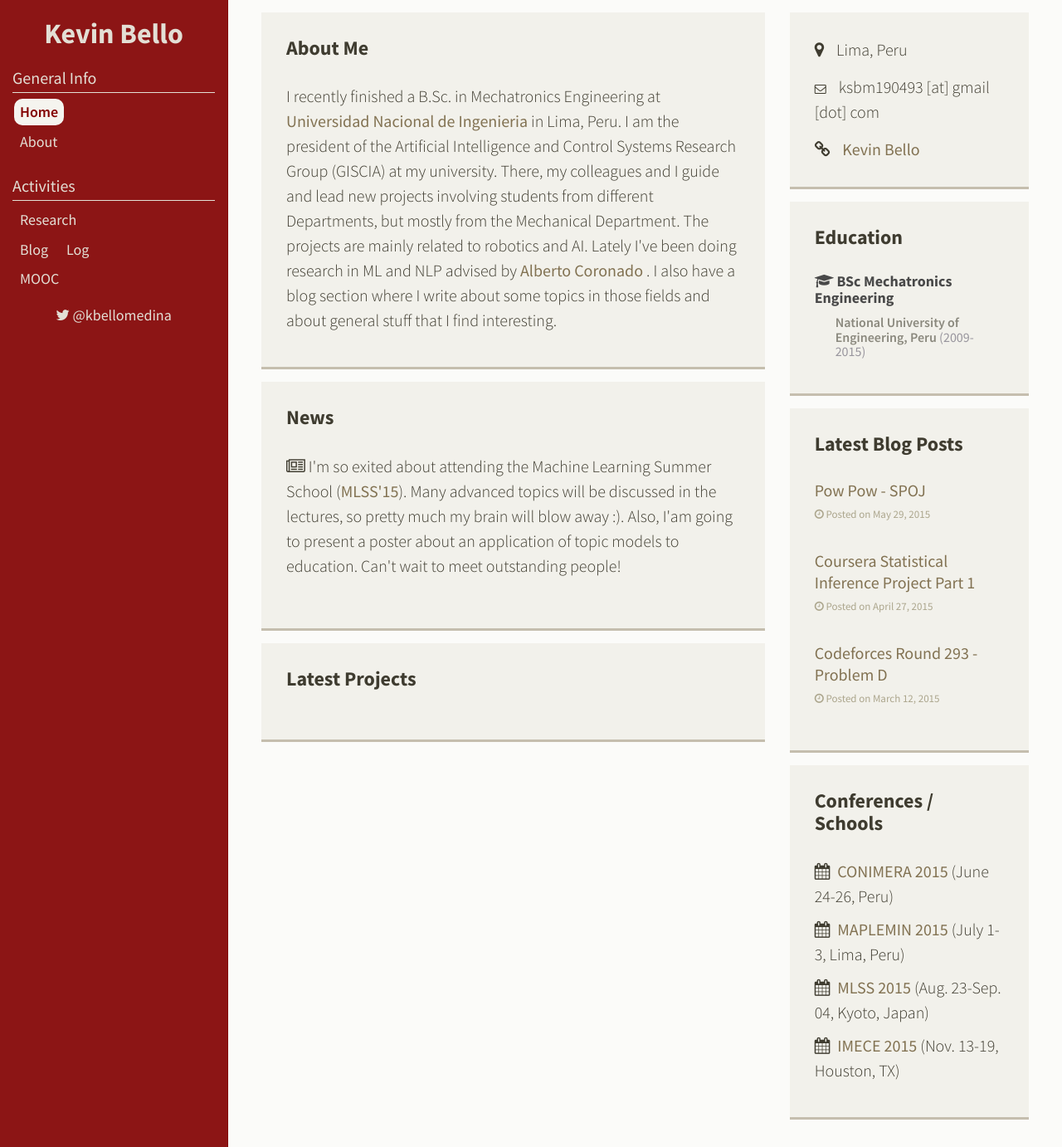
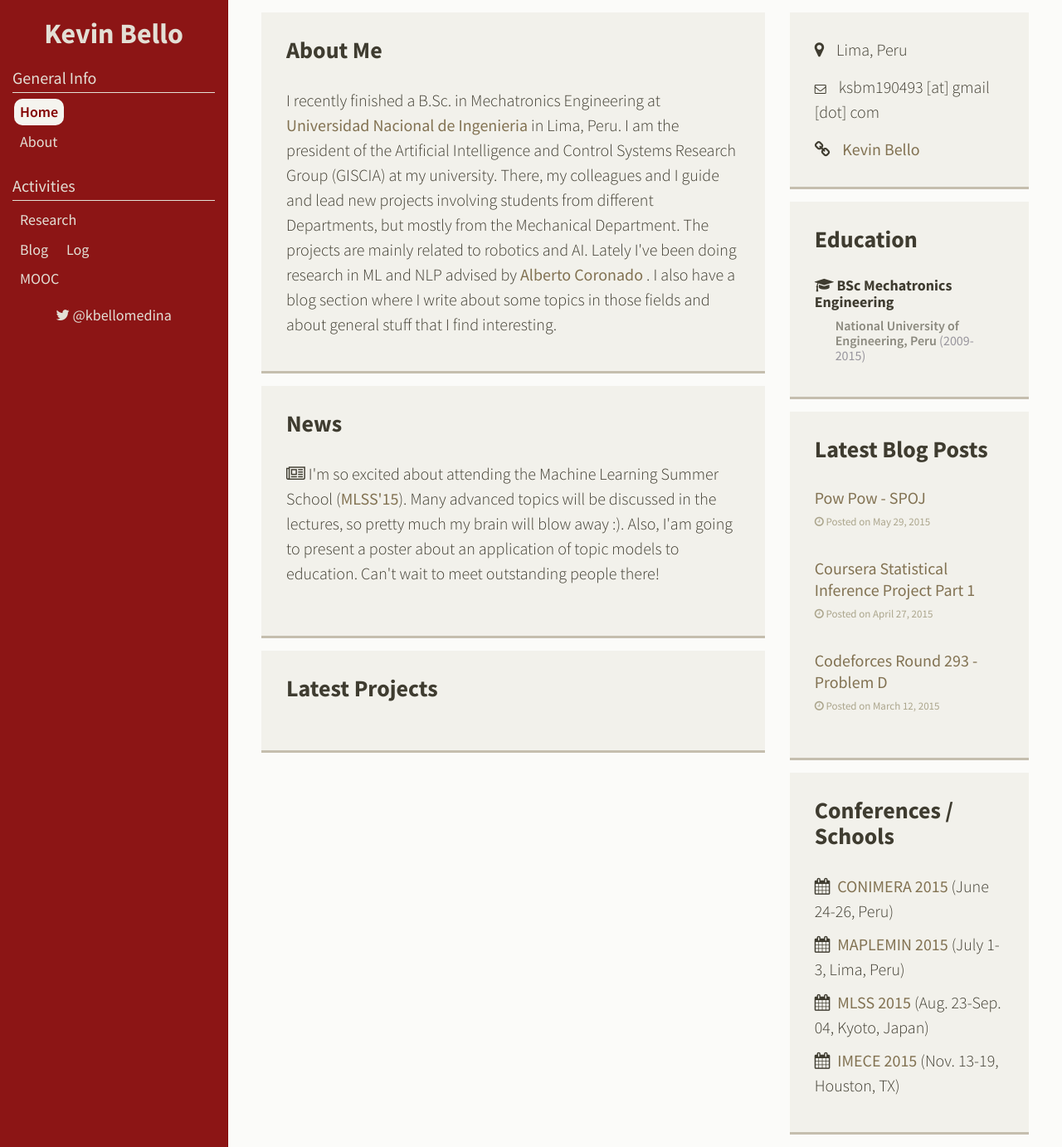
Before and after one commit to kevinsbello/kevinsbello.github.io, a Jekyll site: the page built from index.html, in a window 1280 px wide. Shown: the whole page at 83% size. Built offline with Jekyll 4.4.1, drawn with Linux system fonts in a browser that asks for light colours; nearby versions of some CDN libraries; library files that are not in the unit come from our copies.

```diff
--- a/_layouts/default.html
+++ b/_layouts/default.html
@@ -55,9 +55,9 @@
 		#face-wrapper .face {
 		 position: relative;
 		 z-index: 1;
-		 -moz-box-shadow: 0px 0px 0px 2px #000; /* Firefox */
-	     -webkit-box-shadow: 0px 0px 0px 2px #000; /* Safari, Chrome */
-		 box-shadow: 0px 0px 0px 2px #000; /* CSS3 */
+		 -moz-box-shadow: 0px 0px 2px 1px #8C1515; /* Firefox */
+	   -webkit-box-shadow: 0px 0px 2px 1px #8C1515; /* Safari, Chrome */
+		 box-shadow: 0px 0px 2px 1px #8C1515; /* CSS3 */
 		}
 
 		.img-circle {z-index:
--- a/index.html
+++ b/index.html
@@ -26,7 +26,7 @@ Lately I've been doing research in ML and NLP advised by <a target="_blank" href
                         <div class="content">
                             <div class="item">
                                 <p><i class="fa fa-newspaper-o fa-1"></i>
-                                I'm so exited about attending the Machine Learning Summer School (<a href="http://www.iip.ist.i.kyoto-u.ac.jp/mlss15/doku.php?id=speaker" target="_blank">MLSS'15</a>). Many advanced topics will be discussed in the lectures, so pretty much my brain will blow away :). Also, I'am going to present a poster about an application of topic models to education. Can't wait to meet outstanding people!
+                                I'm so excited about attending the Machine Learning Summer School (<a href="http://www.iip.ist.i.kyoto-u.ac.jp/mlss15/doku.php?id=speaker" target="_blank">MLSS'15</a>). Many advanced topics will be discussed in the lectures, so pretty much my brain will blow away :). Also, I'am going to present a poster about an application of topic models to education. Can't wait to meet outstanding people there!
                                 </p>
                             </div>
 
--- a/mooc/index.html
+++ b/mooc/index.html
@@ -5,6 +5,8 @@ page_name: MOOC
 ---
 <section class="about section nothome">
     <div class="section-inner">
+    	<h3>List of Massive Open Online Courses</h3>
+    	<p>These are the online courses I've taken so far along with the courses I'm currently taking. My idea with this section is pretty much to show my current interests and what part of my background I am strengthening. The table is fairly self-explanatory. Just to make a point, the <i>Honor</i> column contains links to Statements of Accomplishment, Honor Code Certificates, Verified Certificates, and so on. <i>None</i> means that I couldn't take the course while it was running and just completed the assignments.</p>
 		<div id="Mooc" class="mooc">
 
 		</div>
--- a/stylesheets/new_style.css
+++ b/stylesheets/new_style.css
@@ -210,7 +210,7 @@ a.dotted-link:hover {
   margin-top: 0;
   margin-bottom: 30px;
   color: #3f3c30;
-  font-size: 24px;
+  font-size: 28px;
 }
 .section .content .more-link .fa {
   margin-right: 5px;
@@ -579,6 +579,7 @@ h3.title > a{
 }
 h1, h2, h3, h4, h5, h6{
   font-family: Source Sans Pro, "Helvetica Neue", Helvetica, Arial, sans-serif;
+  color: #3f3c30;
 }
 
 .nothome .section-inner{
```
Also changed, not shown: mooc/mooc.csv (+6 -6 lines).
